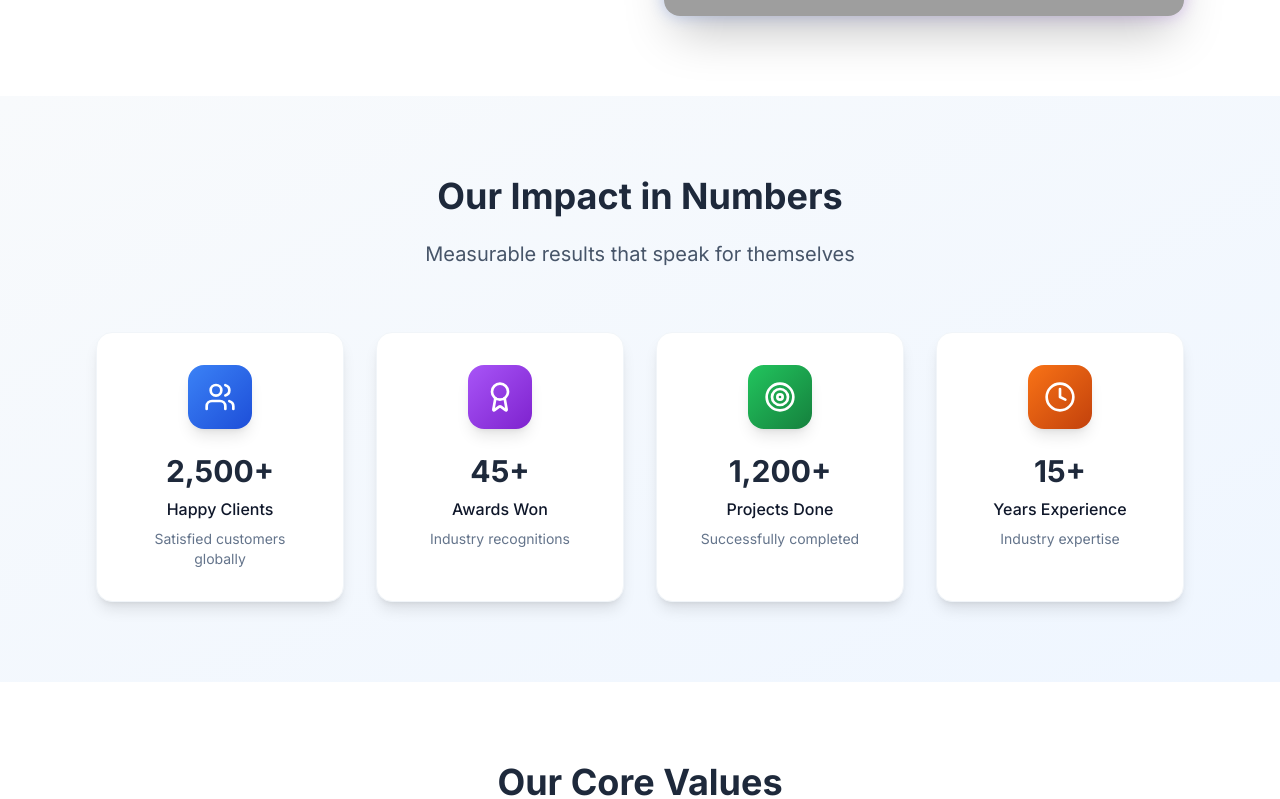
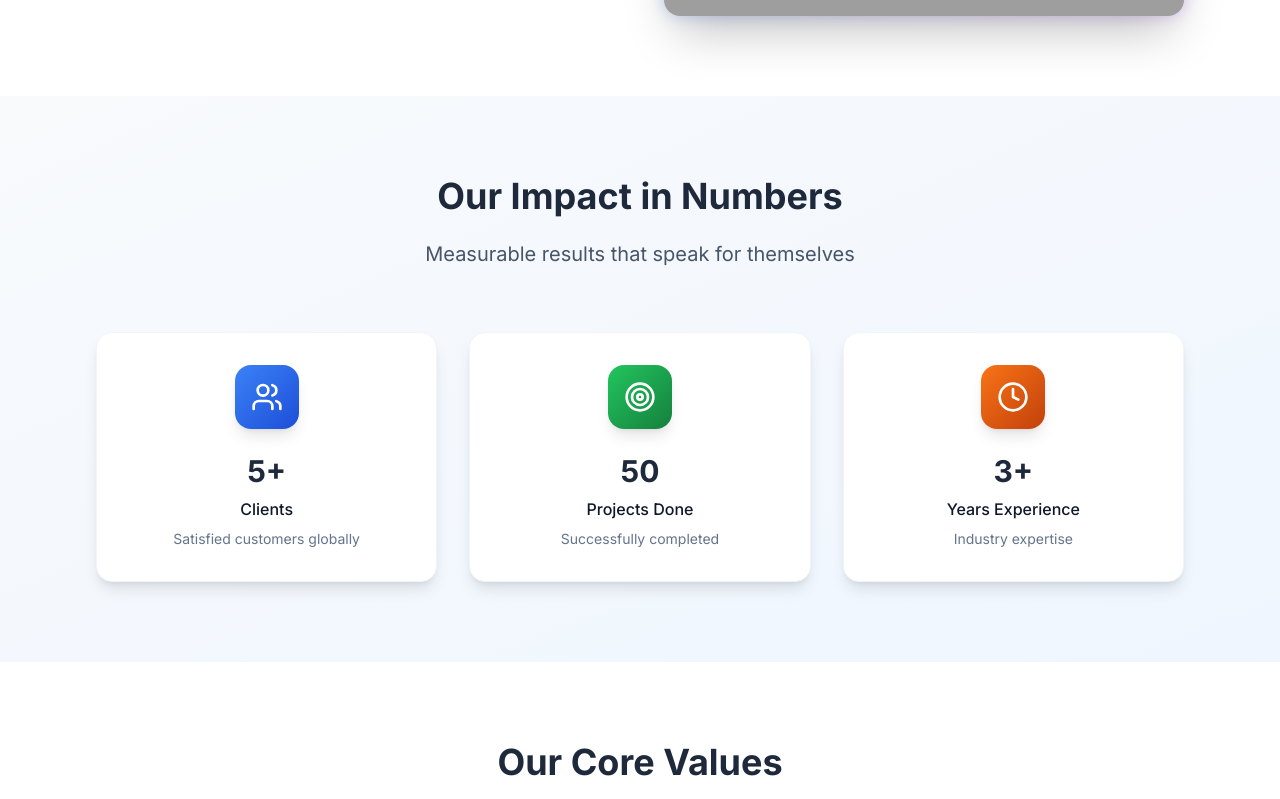
Before and after one commit to Fayizamp/Zephyrix, a Next.js app: page /about in a window 1280 px wide. Shown: the part 1672-2471 px from the top of the page. Built offline with nearby package versions, Linux system fonts and the light colour scheme; grey boxes are pictures that could not be loaded.

Commit message:
data updated

```diff
--- a/app/about/page.tsx
+++ b/app/about/page.tsx
@@ -41,24 +41,16 @@ const AboutPage = () => {
   const stats = [
     {
       icon: Users,
-      label: 'Happy Clients',
-      value: '2,500+',
+      label: 'Clients',
+      value: '5+',
       color: 'text-white',
       bgColor: 'from-blue-500 to-blue-700',
       description: 'Satisfied customers globally'
     },
     {
-      icon: Award,
-      label: 'Awards Won',
-      value: '45+',
-      color: 'text-white',
-      bgColor: 'from-purple-500 to-purple-700',
-      description: 'Industry recognitions'
-    },
-    {
       icon: Target,
       label: 'Projects Done',
-      value: '1,200+',
+      value: '50',
       color: 'text-white',
       bgColor: 'from-green-500 to-green-700',
       description: 'Successfully completed'
@@ -66,7 +58,7 @@ const AboutPage = () => {
     {
       icon: Clock,
       label: 'Years Experience',
-      value: '15+',
+      value: '3+',
       color: 'text-white',
       bgColor: 'from-orange-500 to-orange-700',
       description: 'Industry expertise'
@@ -339,10 +331,10 @@ const AboutPage = () => {
                         <div className="text-xl sm:text-2xl font-bold text-blue-600">98%</div>
                         <div className="text-xs text-slate-600">Success Rate</div>
                       </div>
-                      <div className="text-center">
+                      {/* <div className="text-center">
                         <div className="text-xl sm:text-2xl font-bold text-purple-600">45+</div>
                         <div className="text-xs text-slate-600">Awards Won</div>
-                      </div>
+                      </div> */}
                       <div className="text-center">
                         <div className="text-xl sm:text-2xl font-bold text-green-600">24/7</div>
                         <div className="text-xs text-slate-600">Support</div>
@@ -447,7 +439,7 @@ const AboutPage = () => {
             </p>
           </div>
 
-          <div className="grid grid-cols-1 sm:grid-cols-2 lg:grid-cols-4 gap-6 sm:gap-8">
+          <div className="grid grid-cols-1 sm:grid-cols-3 lg:grid-cols-3 gap-6 sm:gap-8">
             {stats.map((stat, index) => (
               <div
                 key={index}
--- a/components/HeroSection.tsx
+++ b/components/HeroSection.tsx
@@ -118,7 +118,7 @@ const HeroSection = () => {
         {/* Bottom Stats Section */}
         <div className="mt-16 grid grid-cols-2 lg:grid-cols-4 gap-8 text-center">
           <div className="space-y-2">
-            <div className="text-3xl font-bold text-blue-600">500+</div>
+            <div className="text-3xl font-bold text-blue-600">50</div>
             <div className="text-slate-500 text-base leading-normal">Projects Deployed</div>
           </div>
           <div className="space-y-2">
@@ -130,7 +130,7 @@ const HeroSection = () => {
             <div className="text-slate-500 text-base leading-normal">Support</div>
           </div>
           <div className="space-y-2">
-            <div className="text-3xl font-bold text-orange-600">10K+</div>
+            <div className="text-3xl font-bold text-orange-600">5+</div>
             <div className="text-slate-500 text-base leading-normal">Happy Clients</div>
           </div>
         </div>
```
